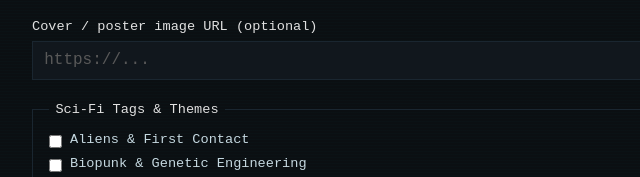
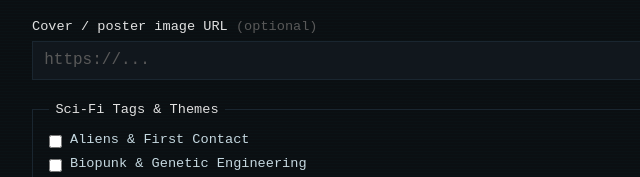
Before and after one commit to bbmane/event-horizon, a plain HTML site: page submit.html in a window 1280 px wide. Shown: the part 530-707 px from the top of the page, 258-898 px from the left. Drawn offline with Linux system fonts and the light colour scheme.

Commit message:
Update submit.html

```diff
--- a/submit.html
+++ b/submit.html
@@ -307,7 +307,7 @@
     </div>
 
     <div class="field">
-      <label for="image">Cover / poster image URL (optional)</label>
+      <label for="image">Cover / poster image URL <span class="optional-tag">(optional)</span></label>
       <input type="url" id="image" name="image" placeholder="https://...">
     </div>
 
```
